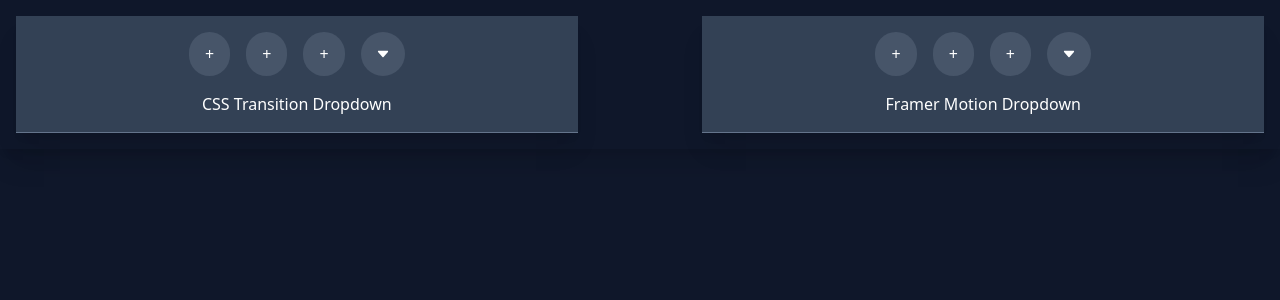
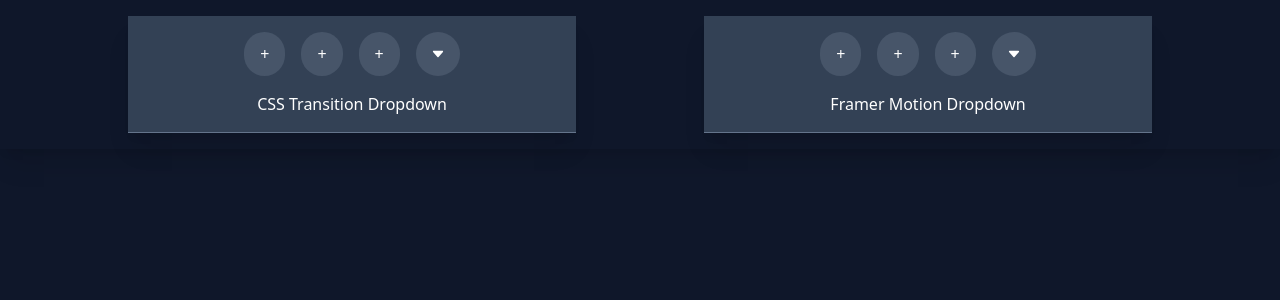
Before and after one commit to Dmitriy24S/multilevel-dropdown-menu-react, a React (Create React App) app: page / in a window 1280 px wide. Shown: the top 300 px of the page. Built offline with nearby package versions, Linux system fonts and the light colour scheme.

Commit message:
refactor: :recycle: add type to menu ref/height elements, adjust menu container spacing/widths

```diff
--- a/src/App.tsx
+++ b/src/App.tsx
@@ -20,8 +20,8 @@
   // Framer motion
   const [isDropdownMenuOpen2, setIsDropdownMenuOpen2] = useState(false);
   const [activeMenu2, setActiveMenu2] = useState("main");
-  const [menuHeight2, setMenuHeight2] = useState("auto");
-  const nodeMenuRef = useRef<any>();
+  const [menuHeight2, setMenuHeight2] = useState<string | number>("auto");
+  const nodeMenuRef = useRef<HTMLDivElement | null>(null);
 
   // Framer motion height
   useEffect(() => {
@@ -33,9 +33,9 @@
 
   return (
     <div className="App bg-slate-900 min-h-screen overflow-x-hidden">
-      <main className=" p-4 shadow-xl flex justify-between gap-4">
+      <main className=" p-4 shadow-xl flex flex-1 flex-wrap justify-evenly gap-4">
         {/* CSS Transition nav dropdown */}
-        <section className="bg-slate-700 border-b border-b-slate-500 p-4 shadow-xl w-[45%]">
+        <section className="bg-slate-700 border-b border-b-slate-500 p-4 shadow-xl w-[45%] max-w-md min-w-[16rem]">
           <div className="header-content-container text-white flex flex-col gap-4 items-center">
             <ul className="flex gap-4">
               <li>
@@ -192,7 +192,7 @@
           </div>
         </section>
         {/* Framer Motion nav dropdown */}
-        <section className="bg-slate-700 border-b border-b-slate-500 p-4 shadow-xl w-[45%]">
+        <section className="bg-slate-700 border-b border-b-slate-500 p-4 shadow-xl w-[45%] max-w-md min-w-[16rem]">
           <div className="header-content-container text-white flex flex-col gap-4 items-center">
             <ul className="flex gap-4">
               <li>
```
